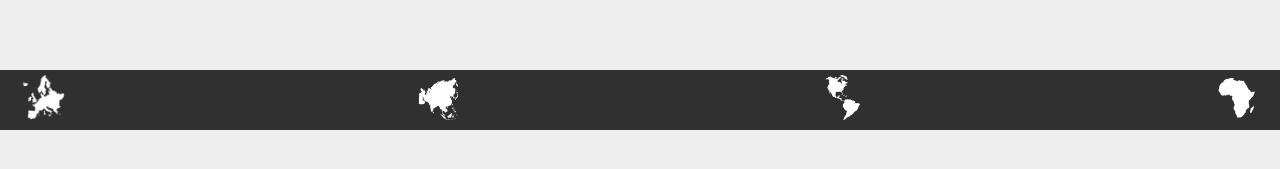
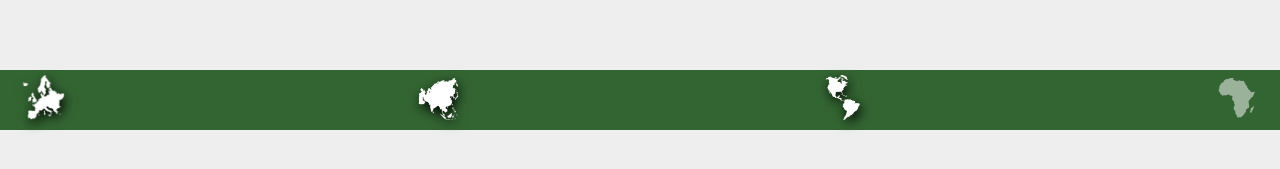
Before and after one commit to JoseOnGit/travels, a React (Create React App) app: page /travelsByLocation/africa in a window 1280 px wide. Shown: the part 671-840 px from the top of the page. Built offline with nearby package versions, Linux system fonts and the light colour scheme; a web font is replaced by a local one.

Commit message:
Botom navigation visual updates

```diff
--- a/src/components/BottomNav/BottomNavItem.tsx
+++ b/src/components/BottomNav/BottomNavItem.tsx
@@ -1,16 +1,21 @@
 import React, { FC } from "react";
 import { Link } from "react-router-dom";
 import { NavItemType } from "../../types/types";
-
+import cx from "classnames";
 import styles from "../../styles/navigation.module.scss";
 
 type Props = {
   item: NavItemType;
+  selected: boolean;
 };
 
-const BottomNavItem: FC<Props> = ({ item }) => {
+const BottomNavItem: FC<Props> = ({ item, selected }) => {
+  const bottomNavIconClasses = selected
+    ? cx(styles.bottomNavIconWrapper, styles.selected)
+    : styles.bottomNavIconWrapper;
+
   return (
-    <div className={styles.bottomNavIconWrapper}>
+    <div className={bottomNavIconClasses}>
       <Link to={item.link}>
         <img key={item.id} alt={item.label} src={item.icon} />
       </Link>
--- a/src/components/BottomNav/BottomNavWrapper.tsx
+++ b/src/components/BottomNav/BottomNavWrapper.tsx
@@ -2,26 +2,32 @@ import React, { FC } from "react";
 import cx from "classnames";
 import { NavItemType } from "../../types/types";
 import { BottomNavItem } from "./BottomNavItem";
+import { NavContext } from "../../contexts/NavProvider";
 import styles from "../../styles/navigation.module.scss";
-import "../../styles/main.module.scss";
-import { NavContext } from "../../contexts/NavProvider";
 
 type Props = {
   navItems: NavItemType[];
+  selectedItem: string | undefined;
 };
 
-const BottomNavWrapper: FC<Props> = ({ navItems }) => {
+const BottomNavWrapper: FC<Props> = ({ navItems, selectedItem }) => {
   const { isOpen } = React.useContext(NavContext);
 
-  const classes = isOpen
+  const bottomNavWrapperClasses = isOpen
     ? cx(styles.bottomNavWrapper, styles.hidden)
     : styles.bottomNavWrapper;
 
   return (
-    <div className={classes}>
-      {navItems.map((navItem) => (
-        <BottomNavItem item={navItem} key={navItem.id} />
-      ))}
+    <div className={bottomNavWrapperClasses}>
+      {navItems.map((navItem) => {
+        return (
+          <BottomNavItem
+            item={navItem}
+            key={navItem.id}
+            selected={navItem.name === selectedItem}
+          />
+        );
+      })}
     </div>
   );
 };
--- a/src/pages/ContinentPage.tsx
+++ b/src/pages/ContinentPage.tsx
@@ -13,16 +13,21 @@ import styles from "../styles/main.module.scss";
 
 const ContinentPage: FC = () => {
   const { continent: currentContinent } = useParams();
+
   const continentData = getContinentData(currentContinent);
   const continentTrips = getContinentTrips(continentData?.label);
   const navItemsWithLinks = getContinentNavItems();
+
   return (
     <>
       <HeaderContinent continentData={continentData} />
       <div className={styles.contentWrapper}>
         <TripList continentTrips={continentTrips} />
       </div>
-      <BottomNavWrapper navItems={navItemsWithLinks} />
+      <BottomNavWrapper
+        navItems={navItemsWithLinks}
+        selectedItem={currentContinent}
+      />
     </>
   );
 };
--- a/src/pages/TripDetailPage.tsx
+++ b/src/pages/TripDetailPage.tsx
@@ -2,8 +2,6 @@ import React, { FC } from "react";
 import { useParams } from "react-router-dom";
 import { tripsMenuItemsData } from "../data/tripsMenuItems";
 import styles from "../styles/header.module.scss";
-import { getContinentNavItems } from "../utils/utils";
-import { BottomNavWrapper } from "../components/BottomNav/BottomNavWrapper";
 
 type Props = {};
 
@@ -14,14 +12,13 @@ const TripDetailPage: FC<Props> = () => {
   const tripData = tripsMenuItemsData.find((trip) => trip.name === currentTrip);
   console.log("%c⧭ tripData", "color: #917399", tripData);
 
-  const navItemsWithLinks = getContinentNavItems();
-
   return (
     <>
-      <div className={styles.header}>
-        <div className={styles.headline}>{tripData?.country}</div>
+      <div className={styles.contentWrapper}>
+        <div className={styles.header}>
+          <div className={styles.headline}>{tripData?.country}</div>
+        </div>
       </div>
-      <BottomNavWrapper navItems={navItemsWithLinks} />
     </>
   );
 };
--- a/src/styles/navigation.module.scss
+++ b/src/styles/navigation.module.scss
@@ -136,6 +136,14 @@
   }
 }
 
+// BOTTOM NAVIGATION
+
+@keyframes bottomNavWrapper_SlideUp {
+  0% {
+    bottom: -6rem;
+  }
+}
+
 .bottomNavWrapper {
   width: 100%;
   height: 6rem;
@@ -155,6 +163,8 @@
 
   transition: 200ms;
 
+  animation: bottomNavWrapper_SlideUp 0.5s;
+
   &.hidden {
     bottom: -6rem;
   }
@@ -163,6 +173,7 @@
 .bottomNavIconWrapper {
   height: 4.5rem;
   -webkit-tap-highlight-color: transparent;
+  filter: drop-shadow(2px 4px 6px $black);
 
   img {
     height: 4.5rem;
@@ -170,8 +181,43 @@
     transition: 0.1s;
   }
 
-  &:active img {
+  &:active {
+    filter: drop-shadow(0px 0px 0px $black);
+
+    img {
+      transform: scale(0.9);
+      opacity: 0.5;
+    }
+  }
+
+  &.selected {
+    transition: 0.5s;
+    opacity: 0.5;
+    filter: drop-shadow(0px 0px 0px $black);
+    animation: bottomNavIcon_Blink 0.7s ease-in-out;
+  }
+}
+
+@keyframes bottomNavIcon_Blink {
+  0% {
+    filter: drop-shadow(2px 4px 6px $black);
     transform: scale(0.9);
+  }
+  30% {
+    filter: drop-shadow(2px 4px 8px $black);
+    transform: scale(0.5);
+    // opacity: 0.9;
+  }
+  55% {
+    filter: drop-shadow(0px 0px 0px $black);
+    transform: scale(1.3);
+    opacity: 0.3;
+  }
+  70% {
+    transform: scale(0.7);
     opacity: 0.5;
   }
+  90% {
+    transform: scale(1.1);
+  }
 }
--- a/src/styles/variables.module.scss
+++ b/src/styles/variables.module.scss
@@ -47,7 +47,8 @@ $globe-shadow: radial-gradient(
   --color-primary: #{$green};
 
   --background-transparent-mainNav: #{$white-transparent-9};
-  --background-transparent-bottomNav: #{$black-transparent-8};
+  // --background-transparent-bottomNav: #{$black-transparent-8};
+  --background-transparent-bottomNav: var(--color-primary);
 
   // --globe-brightness: ;
   --globe-shadow-center: #{$grey-500-transparent-9};
@@ -63,7 +64,8 @@ $globe-shadow: radial-gradient(
   --color-primary: #{$green};
 
   --background-transparent-mainNav: #{$grey-500-transparent-9};
-  --background-transparent-bottomNav: #{$grey-500-transparent-9};
+  // --background-transparent-bottomNav: #{$grey-500-transparent-9};
+  --background-transparent-bottomNav: var(--color-primary);
 
   --globe-brightness: brightness(0.9);
   --globe-shadow-center: #{$black-transparent-8};
--- a/src/types/types.ts
+++ b/src/types/types.ts
@@ -30,6 +30,7 @@ export type ContinentType = {
 export type NavItemType = {
   id: number;
   icon: string;
+  name?: string;
   label: string;
   link: string;
   children?: NavItemType[];
--- a/src/utils/utils.ts
+++ b/src/utils/utils.ts
@@ -18,6 +18,7 @@ export const getContinentNavItems = () =>
   ContinentsData.map((menuItem, index) => ({
     id: index,
     icon: menuItem.icon,
+    name: menuItem.name,
     label: menuItem.label,
     link: getTravelByLocationRoutePath(menuItem.name),
   }));
```
